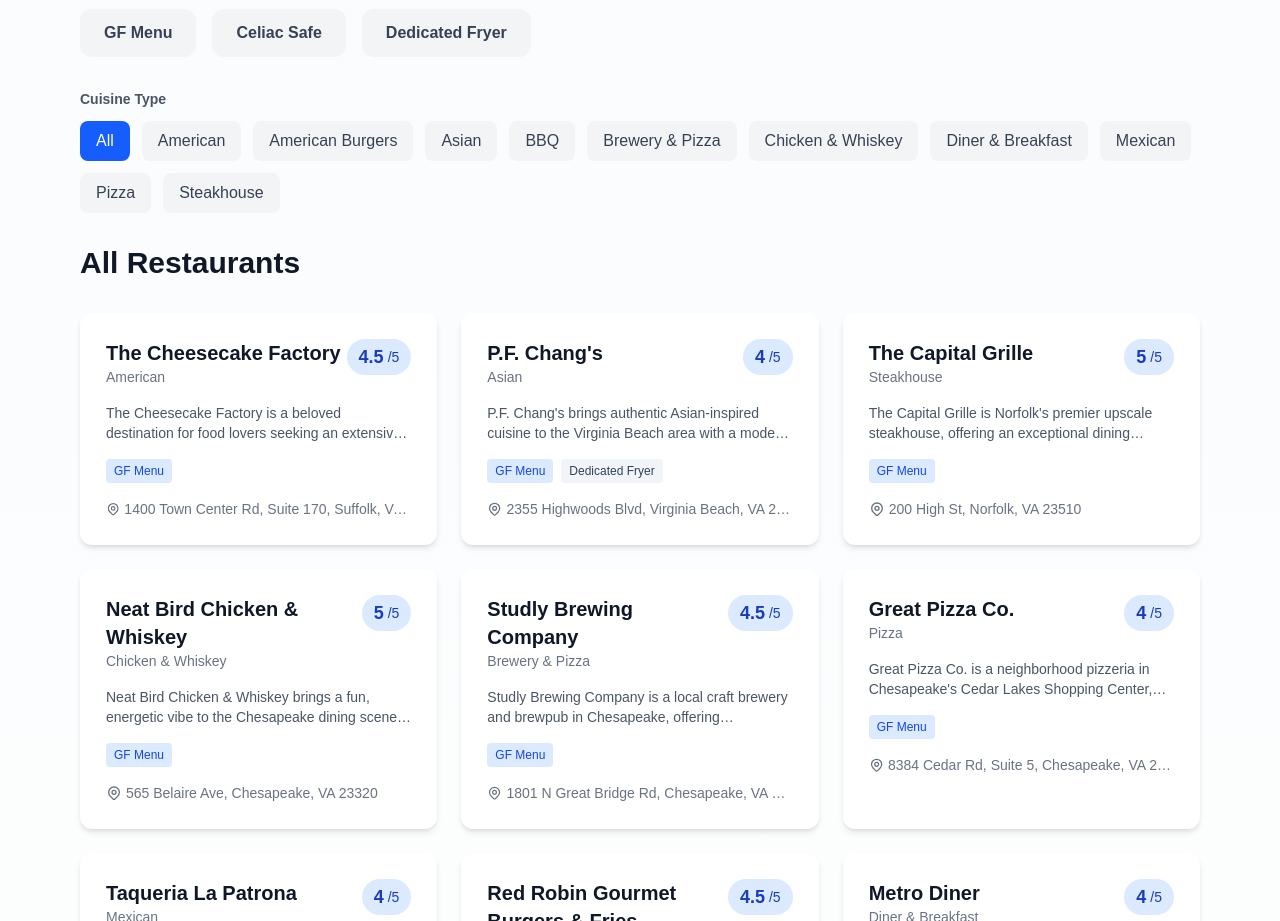
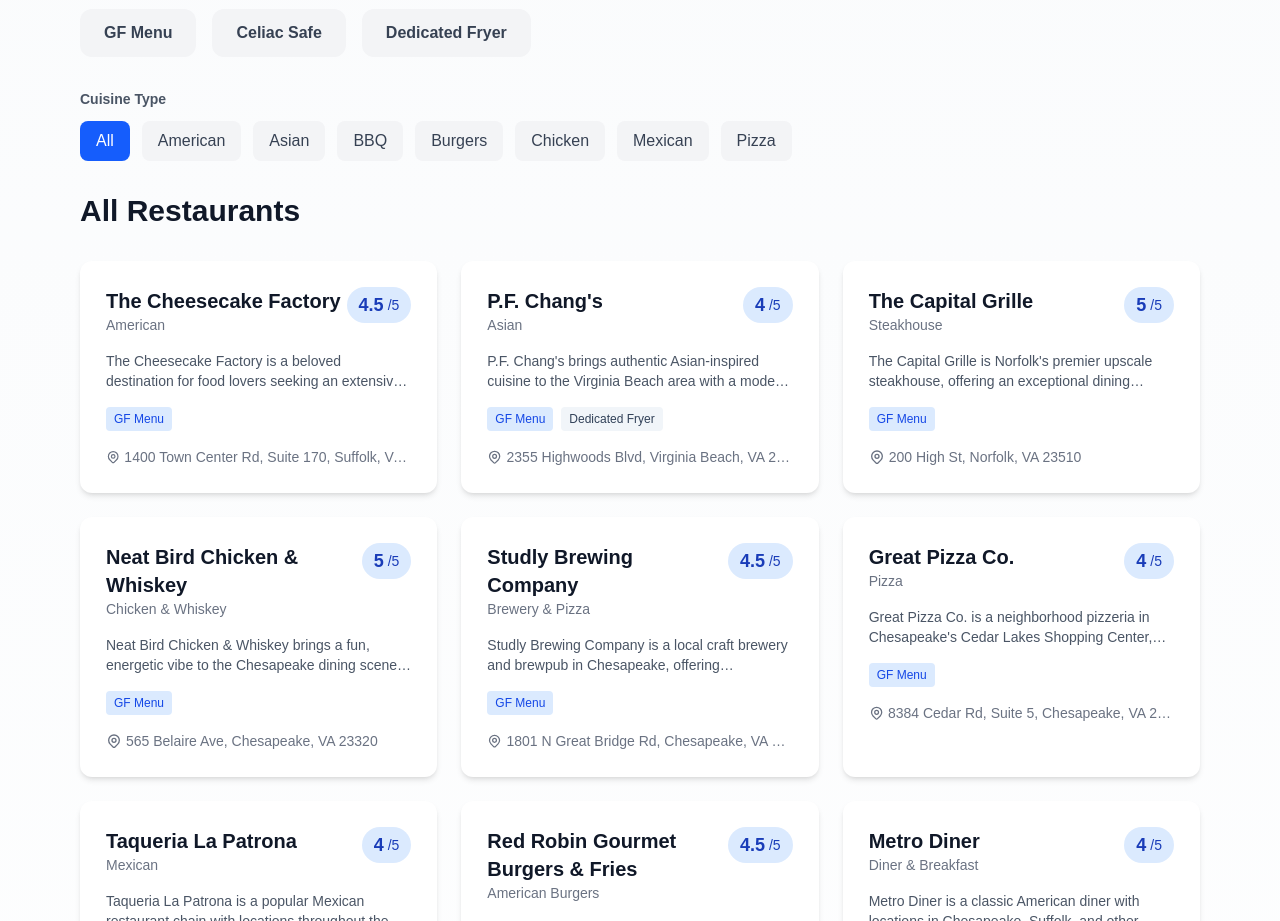
Before and after one commit to MachoKommoo/chesapeake-gf-guide, a Next.js app: page / in a window 1280 px wide. Shown: the part 960-1881 px from the top of the page. Built offline with nearby package versions, Linux system fonts and the light colour scheme.

Commit message:
Condense cuisine filters to 7 categories: American, Burgers, Pizza, Asian, BBQ, Mexican, Chicken

```diff
--- a/src/app/page.tsx
+++ b/src/app/page.tsx
@@ -11,10 +11,29 @@
   return featured || null;
 }
 
+// Map restaurant cuisine to standardized category
+function getCuisineCategory(cuisine: string): string {
+  const categoryMap: Record<string, string> = {
+    "American": "American",
+    "Diner & Breakfast": "American",
+    "Steakhouse": "American",
+    "American Burgers": "Burgers",
+    "Pizza": "Pizza",
+    "Brewery & Pizza": "Pizza",
+    "Asian": "Asian",
+    "BBQ": "BBQ",
+    "Mexican": "Mexican",
+    "Chicken & Whiskey": "Chicken",
+  };
+  return categoryMap[cuisine] || "American";
+}
+
 // Get unique cuisines from restaurants
 function getUniqueCuisines() {
-  const cuisines = new Set(restaurants.map((r) => r.cuisine));
-  return ["All", ...Array.from(cuisines).sort()];
+  const categories = new Set<string>();
+  categories.add("All");
+  restaurants.forEach((r) => categories.add(getCuisineCategory(r.cuisine)));
+  return Array.from(categories).sort();
 }
 
 // Filter restaurants based on search, category, and cuisine
@@ -35,7 +54,7 @@
     if (filters.dedicatedFryer && !r.dedicatedFryer) return false;
 
     // Cuisine filter
-    if (selectedCuisine !== "All" && r.cuisine !== selectedCuisine) return false;
+    if (selectedCuisine !== "All" && getCuisineCategory(r.cuisine) !== selectedCuisine) return false;
 
     return true;
   });
```
